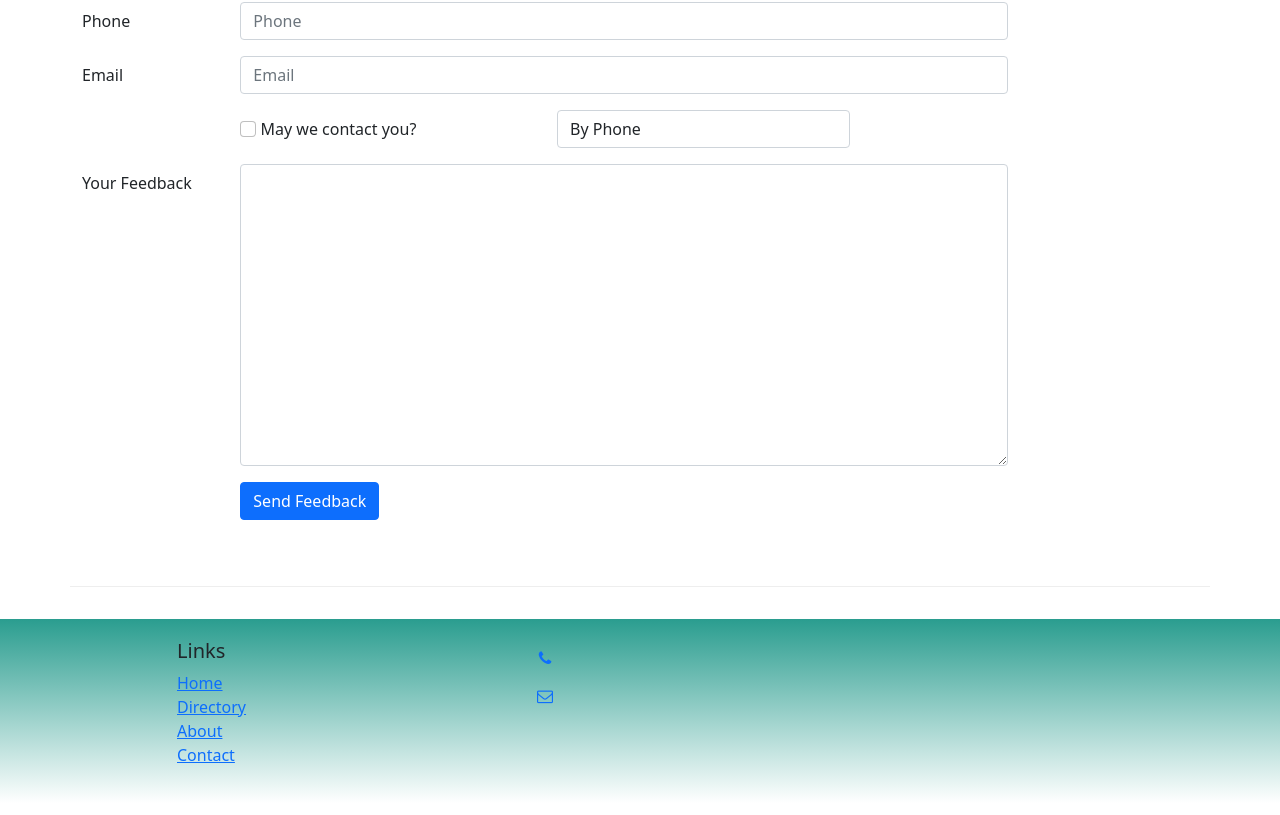
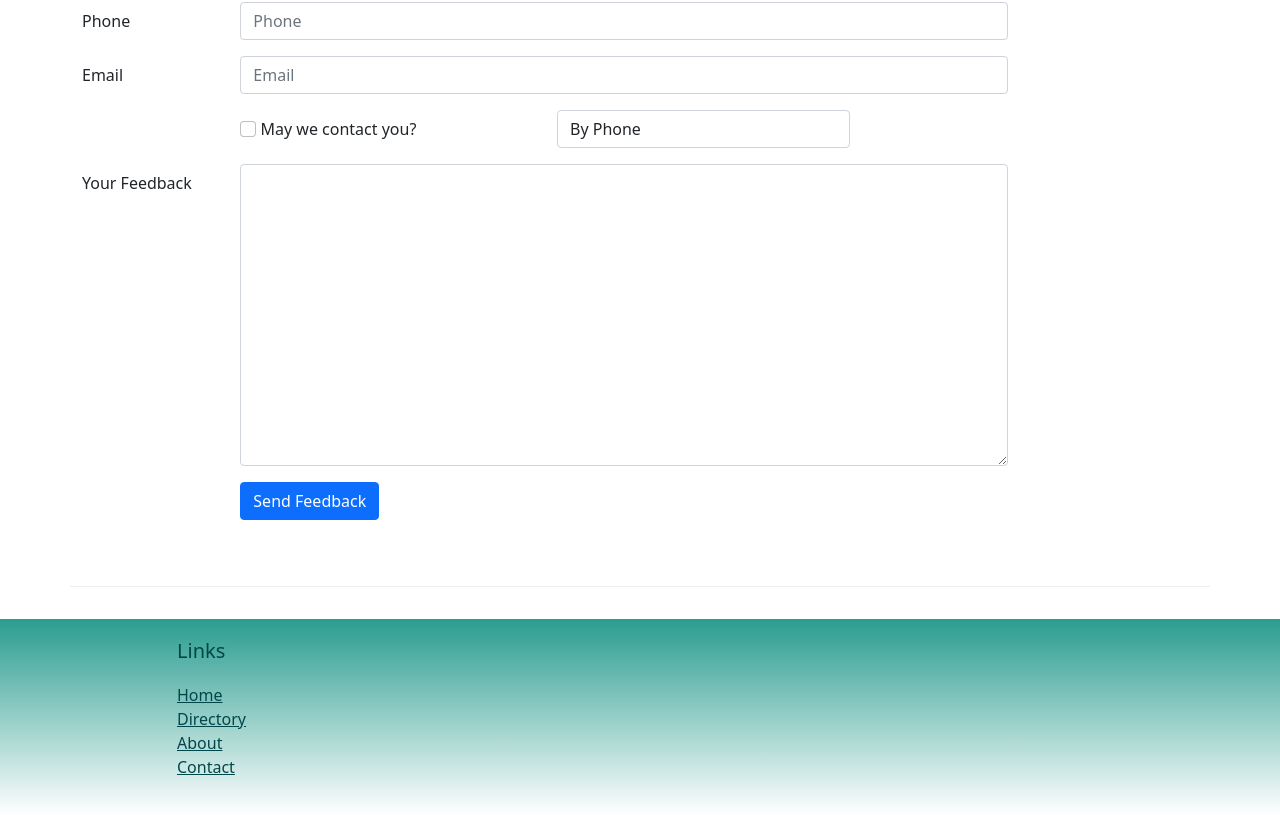
Before and after one commit to SolInvictusx/Project-2, a React (Create React App) app: page /contact in a window 1280 px wide. Shown: the part 720-1535 px from the top of the page. Built offline with nearby package versions, Linux system fonts and the light colour scheme.

Commit message:
Update home page

```diff
--- a/src/App.css
+++ b/src/App.css
@@ -33,6 +33,29 @@ h2 {
     background-image: linear-gradient(#2a9d8f, white);
     padding: 20px 0;
     margin-top: 2rem;
+}
+
+.site-footer a {
+    color: #00474b;
+    transition: color 0.2s;
+}
+
+.site-footer a:hover {
+    color: #2a9d8f;
+    text-decoration: none;
+}
+
+.site-footer h5 {
+    margin-bottom: 20px;
+    color: #00474b;
+}
+
+.site-footer .fa {
+    color: #00474b;
+}
+
+site-footer .btn-link:hover .fa {
+    color: #2a9d8f;
 }
 
 .navbar-brand {
--- a/src/app/shared/CAMPSITES.js
+++ b/src/app/shared/CAMPSITES.js
@@ -15,12 +15,12 @@ export const CAMPSITES = [
     },
     {
         id: 1,
-        name: 'Chrome River Campground ',
+        name: 'River Campground ',
         image: chromeRiverImg,
         elevation: 877,
         featured: false,
         description:
-            'Spend a few sunny days and starry nights beneath a canopy of old-growth firs at this enchanting spot by the Chrome River.'
+            'Spend a few sunny days and starry nights beneath a canopy of old-growth firs at this enchanting spot by the River.'
     },
     {
         id: 2,
--- a/src/app/shared/PROMOTIONS.js
+++ b/src/app/shared/PROMOTIONS.js
@@ -1,9 +1,6 @@
 import breadCrumbImg from '../assets/img/breadcrumb-trail.jpg';
-//Photo by Jonny Caspari on Unsplash
 import weedsImg from '../assets/img/weeds.jpg';
-// Photo by LoboStudio Hamburg on Unsplash
 import bootsImg from '../assets/img/boots.jpg';
-// Photo by Jonathan Gallegos on Unsplash
 import asyncImg from '../assets/img/mount-promise.jpg';
 
 export const PROMOTIONS = [
--- a/src/components/Footer.js
+++ b/src/components/Footer.js
@@ -23,23 +23,6 @@ const Footer = () => {
                             </li>
                         </ul>
                     </Col>
-                    <Col sm='4' className='text-center'>
-                        <a
-                            role='button'
-                            className='btn btn-link'
-                            href='tel:+12065551234'
-                        >
-                            <i className='fa fa-phone' />
-                        </a>
-                        <br />
-                        <a
-                            role='button'
-                            className='btn btn-link'
-                            href='mailto:notreal@notreal.co'
-                        >
-                            <i className='fa fa-envelope-o' />
-                        </a>
-                    </Col>
                 </Row>
             </Container>
         </footer>
```
